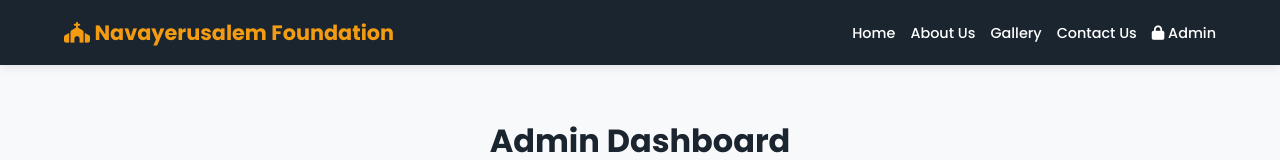
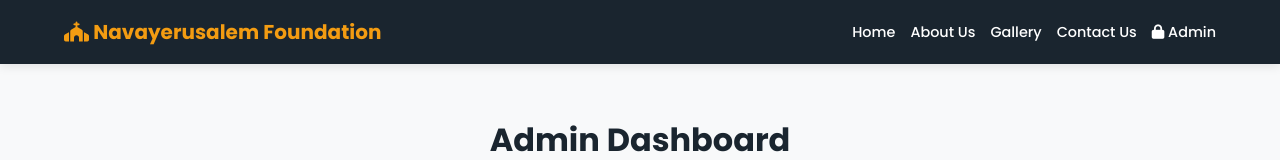
Before and after one commit to itz251/NPS, a website: page admin.html in a window 1280 px wide. Shown: the top 160 px of the page. Drawn offline with Linux system fonts and the light colour scheme.

Commit message:
Updated website content

```diff
--- a/admin.html
+++ b/admin.html
@@ -11,7 +11,7 @@
 <body>
 
     <nav>
-        <a href="index.html" class="logo"><i class="fa-solid fa-church text-amber-400 text-xl"></i>  Navayerusalem Foundation</a>
+        <a href="index.html" class="logo" style="font-size: 20px;"><i class="fa-solid fa-church text-amber-400 text-xl"></i>  Navayerusalem Foundation</a>
         <div class="menu-toggle" onclick="toggleMenu()"><i class="fa fa-bars"></i></div>
         <ul class="nav-links" id="nav-links">
             <li><a href="index.html">Home</a></li>
```
